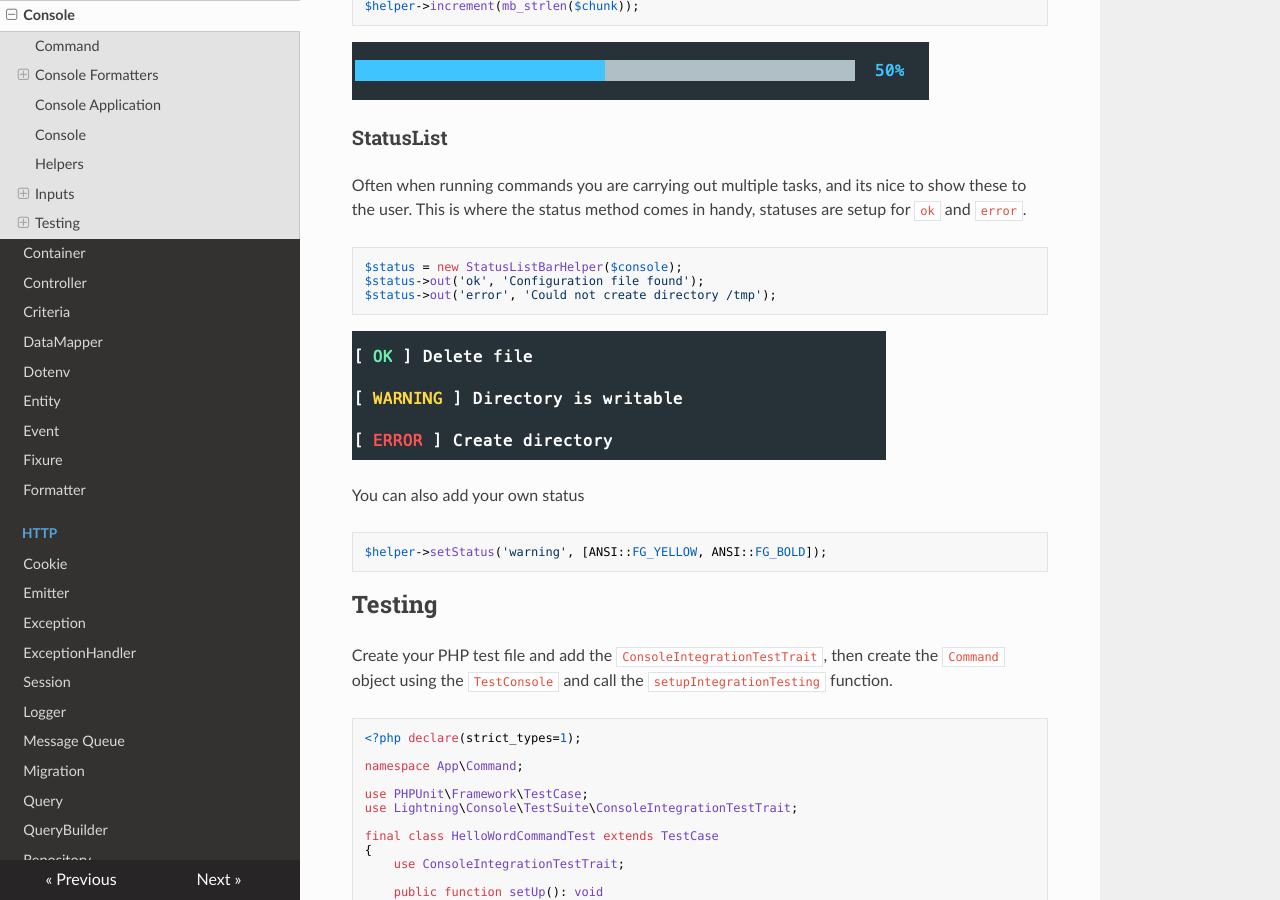
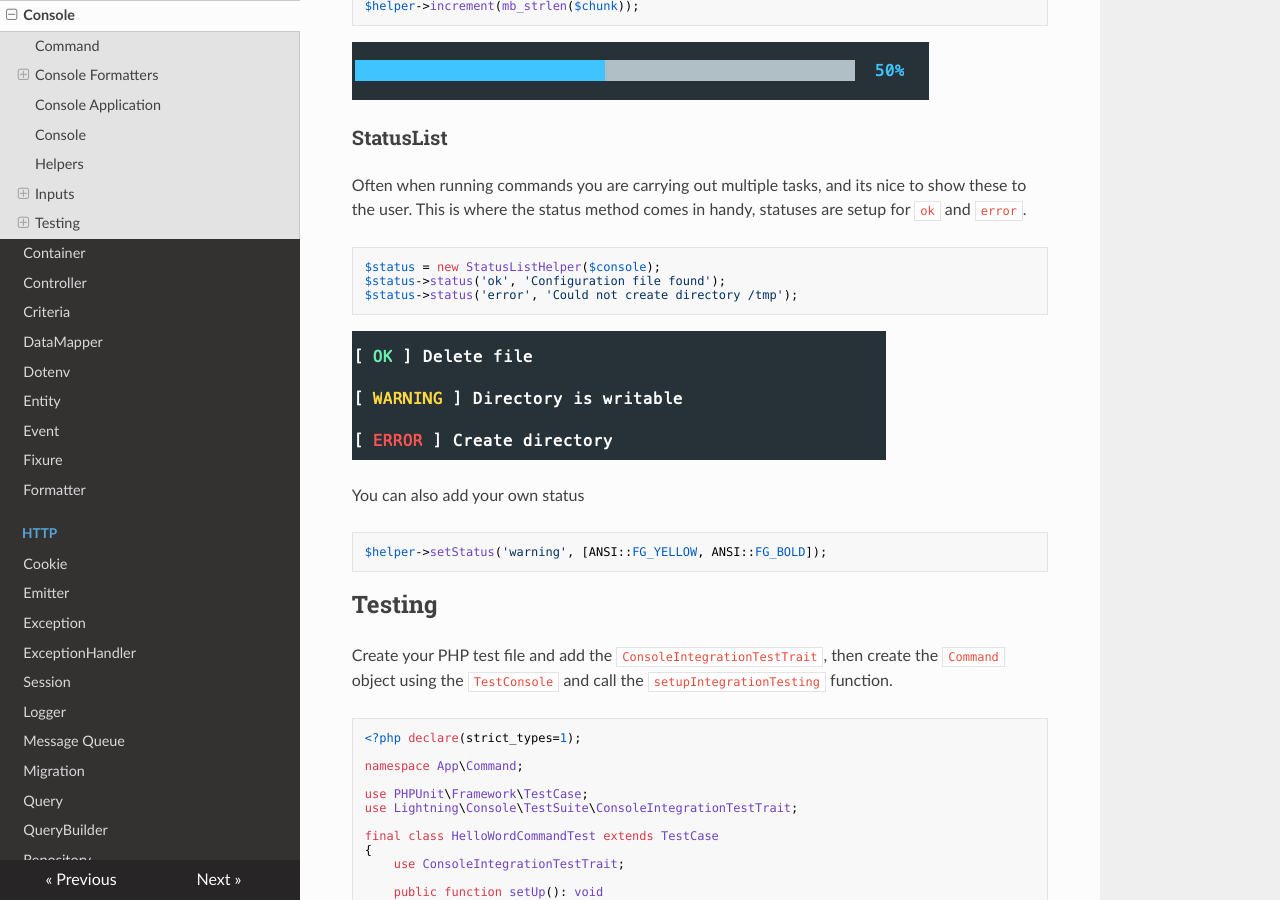
Before and after one commit to amandasharief/lightning, an MkDocs documentation site: the page built from docs/console.md, in a window 1280 px wide and 900 px high, scrolled down 3493 px. Built offline with MkDocs 1.6.1, drawn with Linux system fonts in a browser that asks for light colours; nearby versions of some CDN libraries.

Commit message:
corrected doc

````diff
--- a/docs/console.md
+++ b/docs/console.md
@@ -195,9 +195,9 @@ Often when running commands you are carrying out multiple tasks, and its nice to
 is where the status method comes in handy, statuses are setup for `ok` and `error`.
 
 ```php
-$status = new StatusListBarHelper($console);
-$status->out('ok', 'Configuration file found');
-$status->out('error', 'Could not create directory /tmp');
+$status = new StatusListHelper($console);
+$status->status('ok', 'Configuration file found');
+$status->status('error', 'Could not create directory /tmp');
 ```
 
 ![Console Status](img/console_status.png)
````
